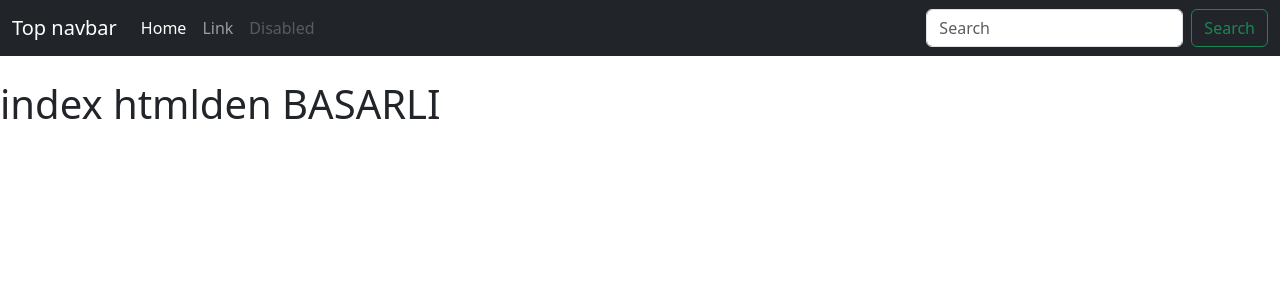
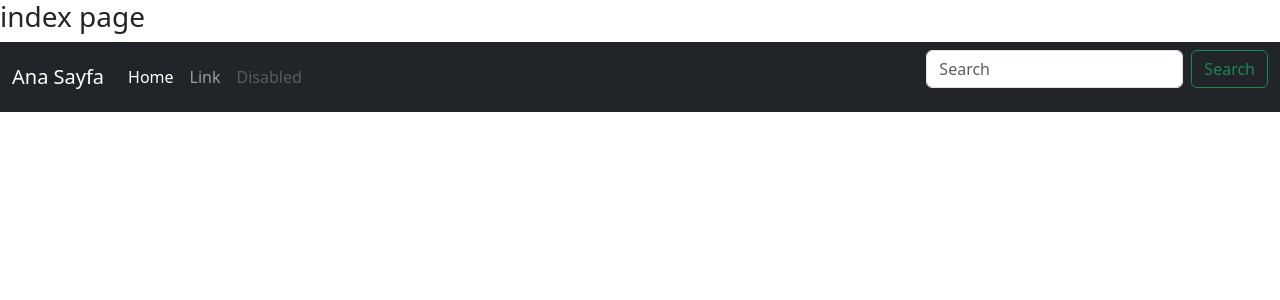
Before and after one commit to Yuziba/deneme, a Django app: page / in a window 1280 px wide. Shown: the top 300 px of the page. Run offline with Django 4.2, Linux system fonts and the light colour scheme.

Commit message:
guncelleme 25/01/01

```diff
--- a/denemeapp/templates/denemeapp/index.html
+++ b/denemeapp/templates/denemeapp/index.html
@@ -1,7 +1,8 @@
+<h3>index page</h3>
 {% extends "base.html" %}
 
 
 {% block content %}
-<h1> index htmlden BASARLI </h1>
+
 
 {% endblock  %}
--- a/templates/base.html
+++ b/templates/base.html
@@ -10,7 +10,7 @@
 <body>
     <nav class="navbar navbar-expand-md navbar-dark bg-dark mb-4">
         <div class="container-fluid">
-          <a class="navbar-brand" href="#">Top navbar</a>
+          <a class="navbar-brand" href="{% url 'index' %}">Ana Sayfa</a>
           <button class="navbar-toggler" type="button" data-bs-toggle="collapse" data-bs-target="#navbarCollapse" aria-controls="navbarCollapse" aria-expanded="false" aria-label="Toggle navigation">
             <span class="navbar-toggler-icon"></span>
           </button>
```
